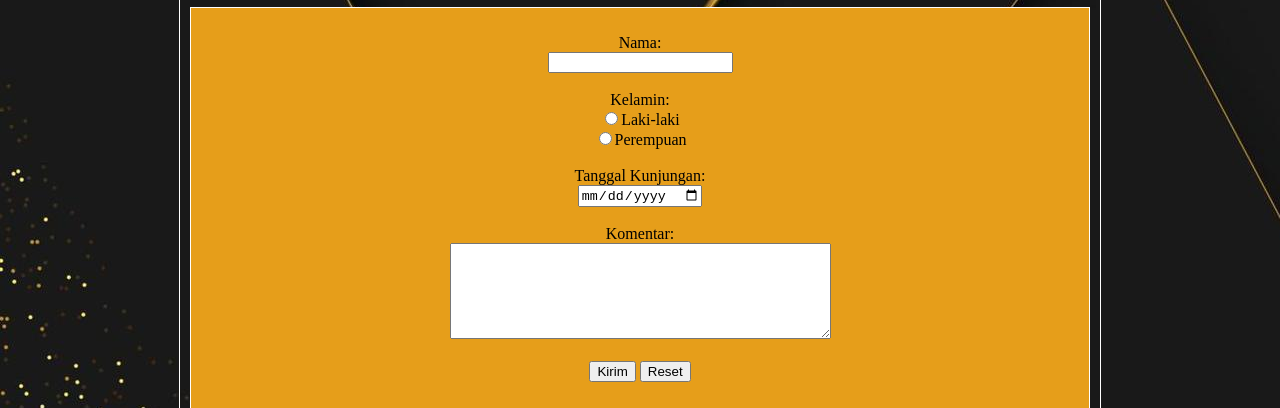
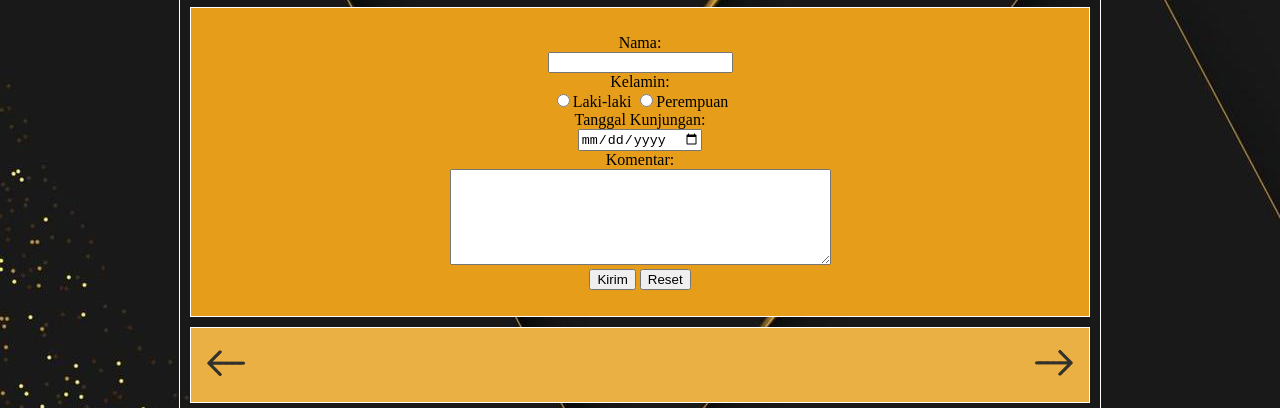
Before and after one commit to 3sija2aldanbimapradipta-eng/aldan-web, a plain HTML site: page bukutamu.html in a window 1280 px wide. Shown: the part 347-755 px from the top of the page. Drawn offline with Linux system fonts and the light colour scheme.

Commit message:
Update bukutamu.html

```diff
--- a/bukutamu.html
+++ b/bukutamu.html
@@ -31,19 +31,18 @@
                        <P>
 <form align="center">
     <label>Nama:</label><br>
-    <input type="text" name="nama"><br><br>
+    <input type="text" name="nama"><br>
 
     <label>Kelamin:</label>
       <br>
         <input type="radio" name="kelamin" value="Laki-laki">Laki-laki
-        <br>
-        <input type="radio" name="kelamin" value="Perempuan">Perempuan      <br><br>
+        <input type="radio" name="kelamin" value="Perempuan">Perempuan      <br>
 
     <label>Tanggal Kunjungan:</label><br>
-    <input type="date" name="Tanggal Kunjungan"><br><br>
+    <input type="date" name="Tanggal Kunjungan"><br>
 
     <label>Komentar:</label><br>
-    <textarea name="komentar" rows="6" cols="45"></textarea><br><br>
+    <textarea name="komentar" rows="6" cols="45"></textarea><br>
 
     <input type="submit" value="Kirim">
     <input type="reset" value="Reset">
```
